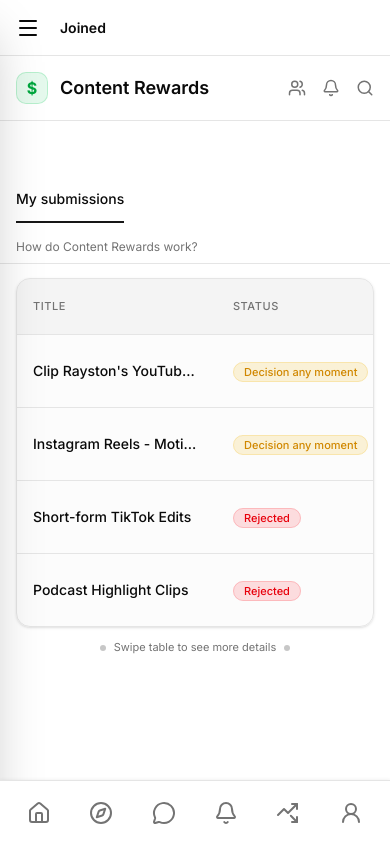
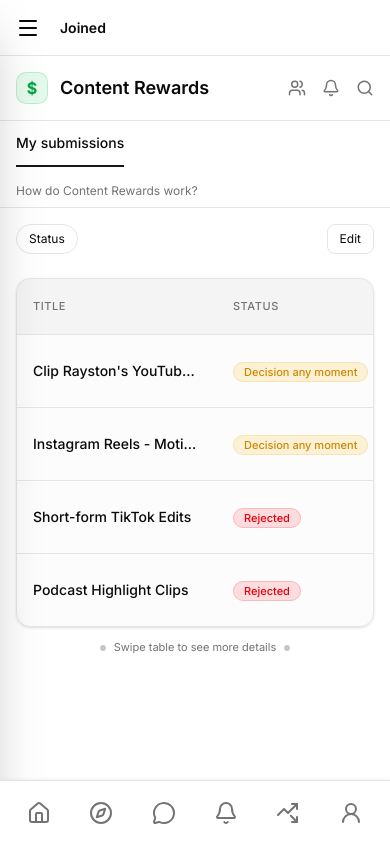
Before and after one commit to ShivamAgrawal04/clone-web-next, a Next.js app: page /joined/my-submissions in a window 390 px wide. Built offline with nearby package versions, Linux system fonts and the light colour scheme.

Commit message:
fixed mobile scroll ui /joined pages

```diff
--- a/app/(shell)/joined/about/page.tsx
+++ b/app/(shell)/joined/about/page.tsx
@@ -18,7 +18,7 @@ export default function About() {
   const [isPlaying, setIsPlaying] = useState(false);
 
   return (
-    <div className="h-full w-full overflow-y-auto pb-20 md:pb-0">
+    <div className="w-full">
       {/* Hero Section */}
       <section className="relative h-[45vh] min-h-[320px] w-full bg-gradient-to-br from-primary/20 via-background to-secondary/10 flex items-center justify-center">
         <div className="absolute inset-0 bg-background/70 backdrop-blur-[3px]" />
--- a/app/(shell)/joined/assets/page.tsx
+++ b/app/(shell)/joined/assets/page.tsx
@@ -33,7 +33,7 @@ const links = [
 
 export default function Assets() {
   return (
-    <div className="h-full w-full overflow-y-auto">
+    <div className="w-full">
       {/* Header */}
       <section className="border-b bg-background">
         <div className="px-6 py-4">
--- a/app/(shell)/joined/my-submissions/page.tsx
+++ b/app/(shell)/joined/my-submissions/page.tsx
@@ -55,16 +55,14 @@ const submissions: Submission[] = [
 
 export default function MySubmissions() {
     return (
-        <div className="flex flex-col h-full w-full">
+        <div className="w-full">
             <Header />
-            <div className="flex-1 overflow-y-auto">
-                 <div className="pb-20 md:pb-6">
-                    <Tabs />
-                    <Actions />
+            <div className="pb-10 md:pb-6">
+                <Tabs />
+                <Actions />
 
-                    <div className="px-4 md:px-6">
-                        <Table submissions={submissions} ended={isRewardsEnded} />
-                    </div>
+                <div className="px-4 md:px-6">
+                    <Table submissions={submissions} ended={isRewardsEnded} />
                 </div>
             </div>
         </div>
--- a/app/(shell)/joined/rewards/page.tsx
+++ b/app/(shell)/joined/rewards/page.tsx
@@ -11,7 +11,7 @@ import {
 
 export default function ContentRewardsWhopExact() {
   return (
-    <div className="w-full min-h-screen bg-[#0b0b0b] text-white">
+    <div className="w-full min-h-full bg-[#0b0b0b] text-white pb-10">
       {/* HEADER */}
       <div className="h-14 flex items-center gap-3 px-6 border-b border-white/10">
         <ArrowLeft size={16} className="text-white/60" />
@@ -31,7 +31,7 @@ export default function ContentRewardsWhopExact() {
         </div>
 
         {/* BANNER */}
-    <div className="w-[600px] h-66 mx-auto">
+    <div className="w-full lg:w-[600px] h-66 mx-auto">
           <img
           src="https://i.imgur.com/5KJ8QwJ.png"
           alt="banner"
--- a/components/layout/AppShellJoined.tsx
+++ b/components/layout/AppShellJoined.tsx
@@ -7,7 +7,7 @@ export default function AppShellJoined({
   children: React.ReactNode;
 }) {
   return (
-    <div className="flex h-screen w-full overflow-hidden flex-col md:flex-row">
+    <div className="flex  w-full overflow-hidden flex-col md:flex-row">
       {/* Sidebar only on desktop */}
       <aside className="hidden md:block w-72">
         <SidebarJoined />
```
